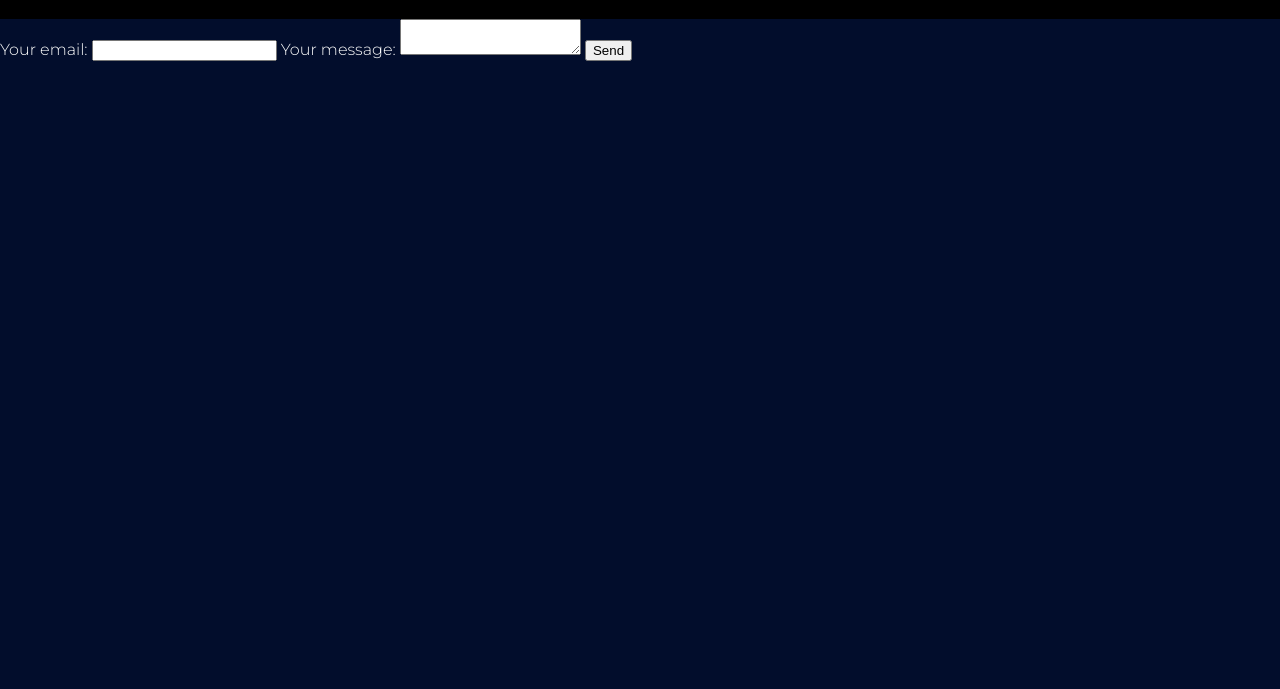
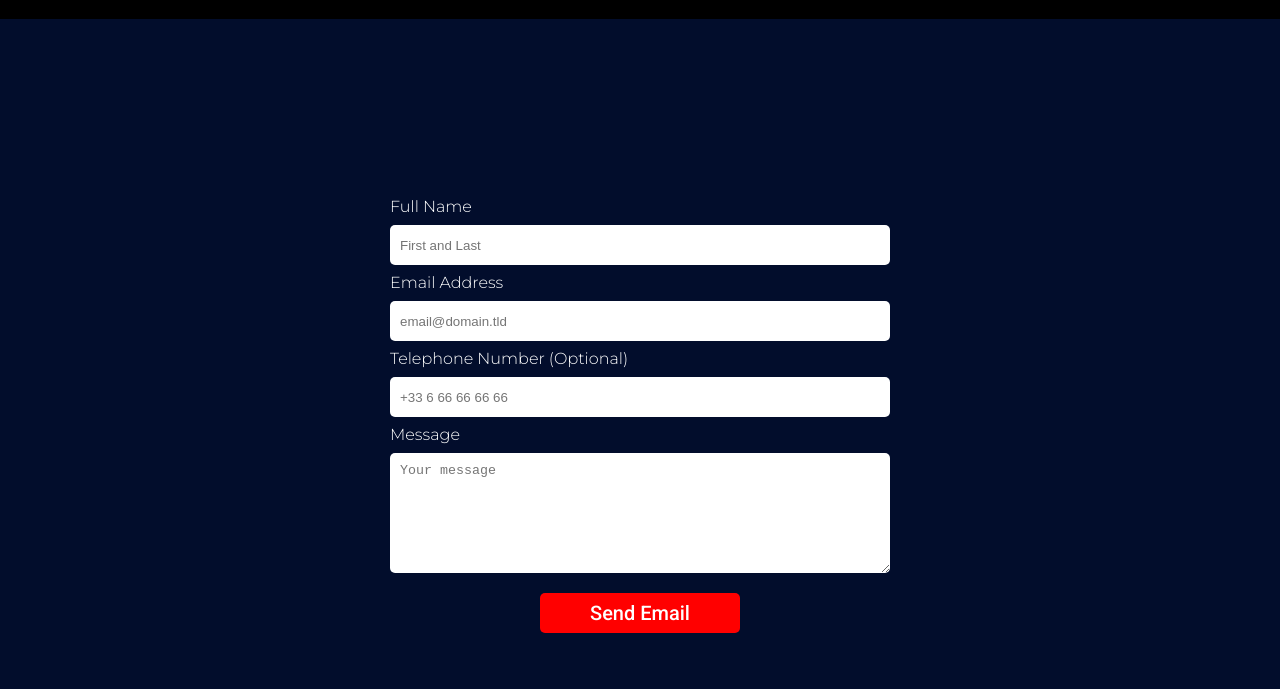
Before and after one commit to Watshy1/Portfolio, a plain HTML site: page contact.html in a window 1280 px wide. Shown: the part 111-800 px from the top of the page. Drawn offline with nearby package versions, Linux system fonts and the light colour scheme; files that its build step writes are made by us from their sources.

Commit message:
finish web format

```diff
--- a/Asset/Js/script.js
+++ b/Asset/Js/script.js
@@ -55,7 +55,7 @@ window.addEventListener("DOMContentLoaded", function () {
         slides[slideIndex - 1].style.display = "flex";
     }
 
-    // Animation
+    // Animation Slide
     function fadeRight () {
         let fade = document.querySelectorAll(".fade")
         fade.forEach(item => {
@@ -93,4 +93,19 @@ window.addEventListener("DOMContentLoaded", function () {
             })
         })
     }
+
+    // Animation on hover images
+    let projectImages = document.querySelectorAll(".projectImage");
+
+    projectImages.forEach(projectImage => {
+        projectImage.addEventListener("mouseover", function () {
+            projectImage.style.transform = "scale(2)";
+            projectImage.style.transition = "transform 0.5s";
+        });
+
+        projectImage.addEventListener("mouseout", function () {
+            projectImage.style.transform = "scale(1)";
+            projectImage.style.transition = "transform 0.5s";
+        });
+    });
 })
--- /dev/null
+++ b/Asset/style/contact.scss
@@ -0,0 +1,95 @@
+@import url('https://fonts.googleapis.com/css2?family=Montserrat:wght@300&family=Roboto:wght@500&display=swap');
+// font-family: 'Montserrat', sans-serif;
+// font-family: 'Roboto', sans-serif;
+
+body {
+    font-family: 'Montserrat', sans-serif;
+    background-color: #020d2c;
+    position: relative;
+
+    header {
+
+        .nav-pages {
+            display: flex;
+            justify-content: space-between;
+            align-items: center;
+            background-color: black;
+            padding: 40px;
+
+            @media (max-width: 768px) {
+                justify-content: center;
+            }
+
+            #homePage-title {
+                @media (max-width: 768px) {
+                    display: none;
+                }
+
+                h1 {
+                    font-size: 50px;
+                }
+            }
+
+            ul {
+                display: flex;
+                gap: 30px;
+                font-family: 'Roboto', sans-serif;
+                font-size: 20px;
+            }
+        }
+
+    }
+
+    #section-contact {
+        display: flex;
+        justify-content: center;
+        padding: 180px 0 0 0;
+
+        #fs-frm {
+            display: flex;
+            align-items: center;
+            flex-direction: column;
+            gap: 20px;
+
+            #fs-frm-inputs {
+                width: 500px;
+                display: flex;
+                flex-direction: column;
+                gap: 10px;
+
+                input[type="text"], input[type="email"], input[type="telephone"] {
+                    width: 96%;
+                    height: 40px;
+                    border: none;
+                    border-radius: 5px;
+                    padding: 0 10px;
+                }
+
+                textarea {
+                    width: 96%;
+                    height: 100px;
+                    border: none;
+                    border-radius: 5px;
+                    padding: 10px;
+                }
+            }
+
+            input[type="submit"] {
+                width: 200px;
+                height: 40px;
+                border: none;
+                border-radius: 5px;
+                background-color: red;
+                color: white;
+                font-size: 20px;
+                font-family: 'Roboto', sans-serif;
+                cursor: pointer;
+            }
+
+            input[type="submit"]:hover {
+                opacity: 0.8;
+            }
+        }
+    }
+
+}
--- a/contact.html
+++ b/contact.html
@@ -7,7 +7,7 @@
         content="width=device-width, user-scalable=no, initial-scale=1.0, maximum-scale=1.0, minimum-scale=1.0">
     <meta http-equiv="X-UA-Compatible" content="ie=edge">
     <link rel="stylesheet" href="Asset/style/reset.css">
-    <link rel="stylesheet" href="Asset/style/style.css">
+    <link rel="stylesheet" href="Asset/style/contact.css">
     <title>Portfolio Qu&eacute;va William</title>
 </head>
 
@@ -23,20 +23,26 @@
                 <li><a href="https://github.com/Willi2003" target="_blank">GITHUB</a></li>
             </ul>
         </div>
-        <div>
-            <form action="https://formspree.io/f/xgedzgez" method="POST">
-                <label>
-                    Your email:
-                    <input type="email" name="email">
-                </label>
-                <label>
-                    Your message:
-                    <textarea name="message"></textarea>
-                </label>
-                <button type="submit">Send</button>
-            </form>
-        </div>
     </header>
+    <section id="section-contact">
+        <form id="fs-frm" name="Email-form" accept-charset="utf-8" action="https://formspree.io/f/xgedzgez"
+            method="post">
+            <fieldset id="fs-frm-inputs">
+                <label for="full-name">Full Name</label>
+                <input type="text" name="name" id="full-name" placeholder="First and Last" required="">
+                <label for="email-address">Email Address</label>
+                <input type="email" name="_replyto" id="email-address" placeholder="email@domain.tld" required="">
+                <label for="telephone">Telephone Number (Optional)</label>
+                <input type="telephone" name="telephone" id="telephone" placeholder="+33 6 66 66 66 66">
+                <label for="message">Message</label>
+                <textarea rows="6" name="message" id="message"
+                    placeholder="Your message"
+                    required=""></textarea>
+                <input type="hidden" name="_subject" id="email-subject" value="Email Form Submission">
+            </fieldset>
+            <input type="submit" value="Send Email">
+        </form>
+    </section>
 </body>
 
 </html>
```
Also changed, not shown: index.html (+9 -2 lines), Asset/style/contact.css (added), 2 other files.
